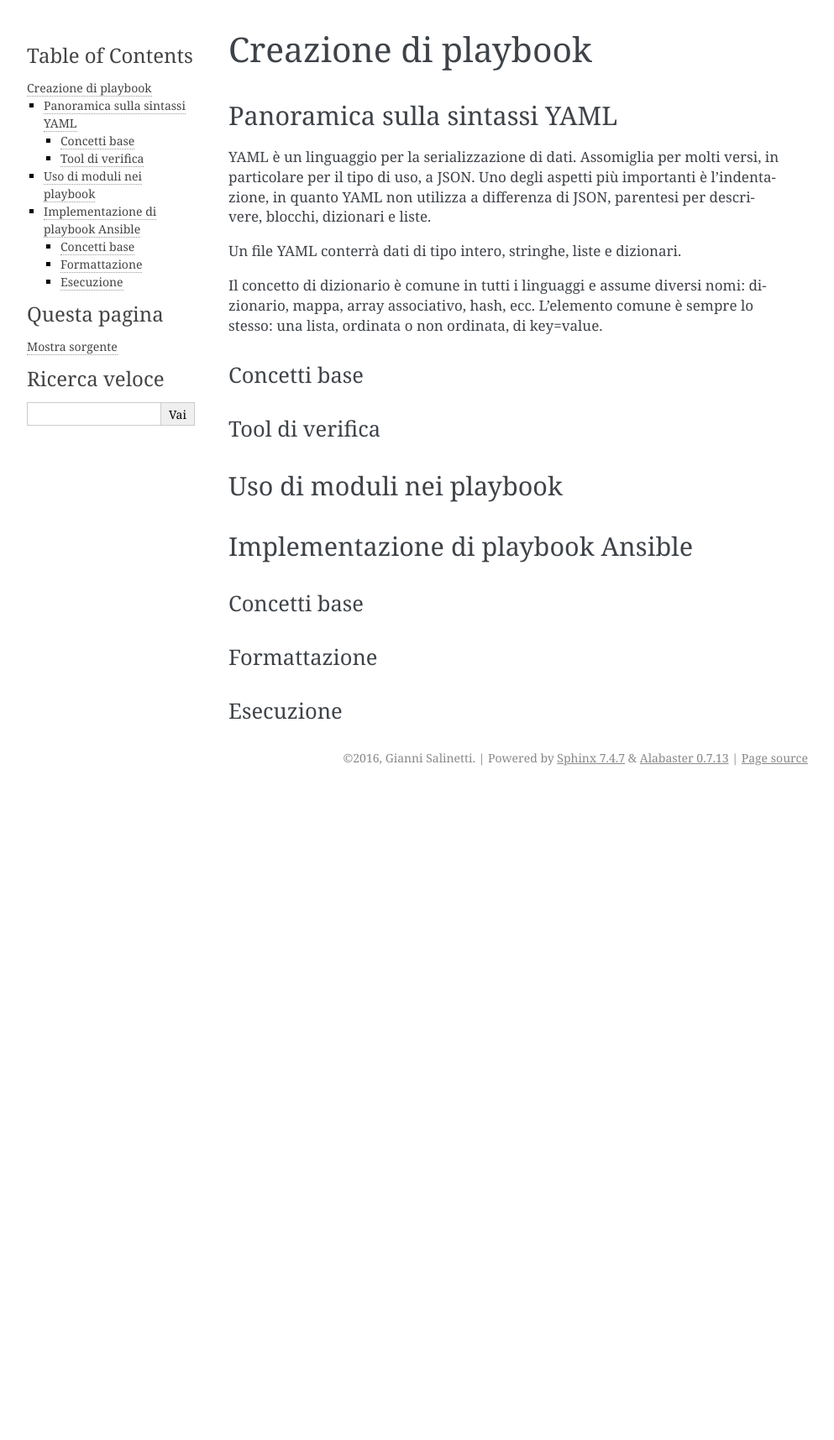
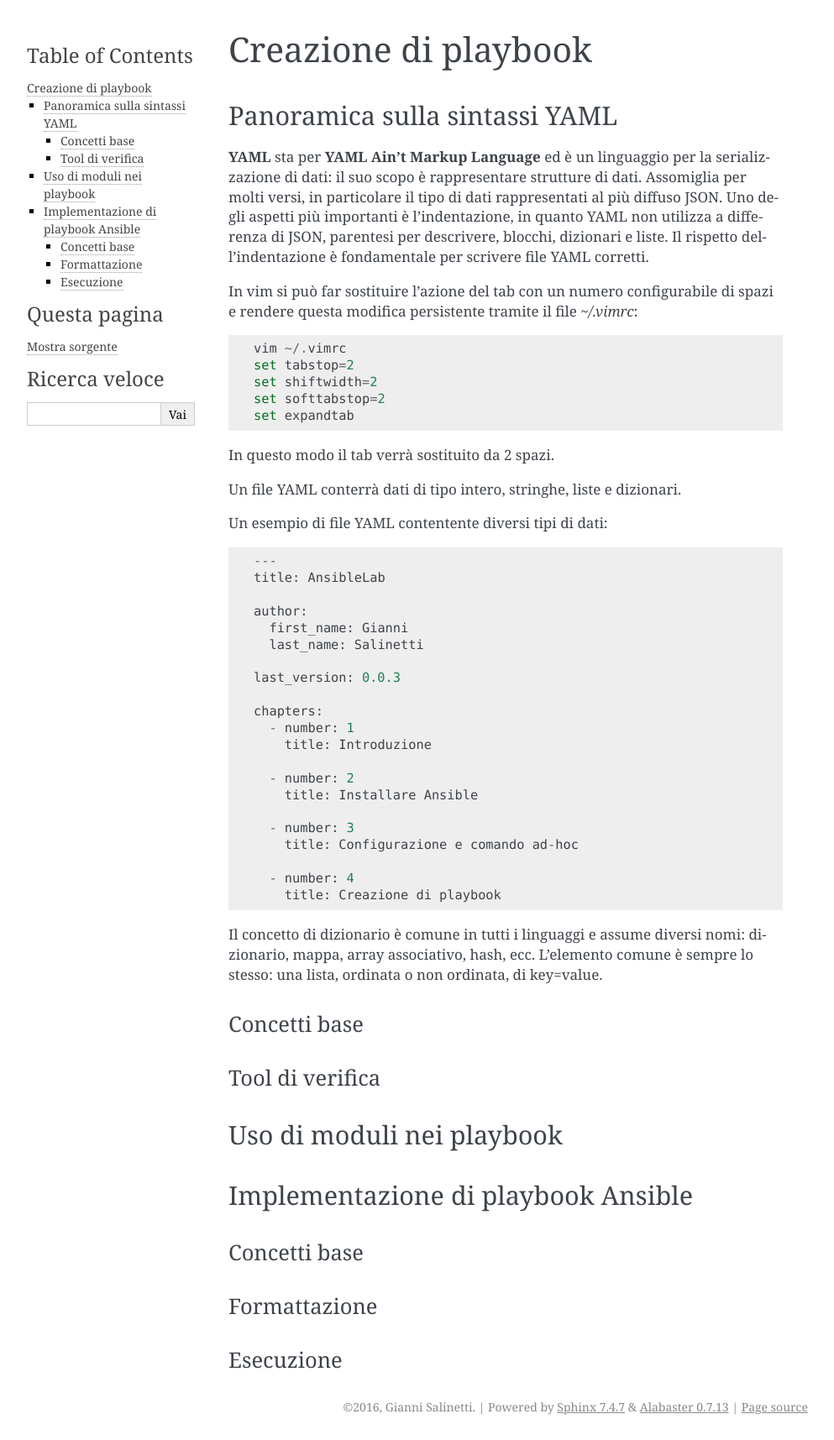
Before and after one commit to giannisalinetti/do407_test, a Sphinx documentation site: the page built from docs/source/playbook.rst, in a window 1280 px wide. Shown: the whole page at 84% size, without its empty margins (148-1141 px from the left). Built offline with Sphinx 7.4.7, drawn with Linux system fonts in a browser that asks for light colours; before the commit the page ends 942 px from its top, so only the background shows below that.

Commit message:
added new content to playbool.rst

```diff
--- a/docs/source/playbook.rst
+++ b/docs/source/playbook.rst
@@ -4,10 +4,50 @@ Creazione di playbook
 Panoramica sulla sintassi YAML
 ##############################
 
-YAML è un linguaggio per la serializzazione di dati. Assomiglia per molti versi, in particolare per il tipo di uso, a JSON.
-Uno degli aspetti più importanti è l'indentazione, in quanto YAML non utilizza a differenza di JSON, parentesi per descrivere, blocchi, dizionari e liste.
+**YAML** sta per **YAML Ain't Markup Language** ed è un linguaggio per la serializzazione di dati: il suo scopo è rappresentare strutture di dati. Assomiglia per molti versi, in particolare il tipo di dati rappresentati al più diffuso JSON.
+Uno degli aspetti più importanti è l'indentazione, in quanto YAML non utilizza a differenza di JSON, parentesi per descrivere, blocchi, dizionari e liste. Il rispetto dell'indentazione è fondamentale per scrivere file YAML corretti.
+
+.. warning: Quando si scrivono file YAML è fortemente sconsigliato l'uso dei tab ma solo degli spazi.
+
+In vim si può far sostituire l'azione del tab con un numero configurabile di spazi e rendere questa modifica persistente tramite il file `~/.vimrc`:
+::
+
+  vim ~/.vimrc
+  set tabstop=2
+  set shiftwidth=2
+  set softtabstop=2
+  set expandtab
+
+In questo modo il tab verrà sostituito da 2 spazi.
 
 Un file YAML conterrà dati di tipo intero, stringhe, liste e dizionari.
+
+Un esempio di file YAML contentente diversi tipi di dati:
+::
+
+  ---
+  title: AnsibleLab
+
+  author:
+    first_name: Gianni
+    last_name: Salinetti
+
+  last_version: 0.0.3
+
+  chapters:
+    - number: 1
+      title: Introduzione
+
+    - number: 2
+      title: Installare Ansible
+
+    - number: 3
+      title: Configurazione e comando ad-hoc
+
+    - number: 4
+      title: Creazione di playbook
+
+
 
 Il concetto di dizionario è comune in tutti i linguaggi e assume diversi nomi: dizionario, mappa, array associativo, hash, ecc. L'elemento comune è sempre lo stesso: una lista, ordinata o non ordinata, di key=value.
 
```
